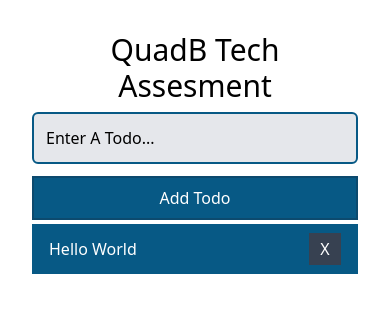
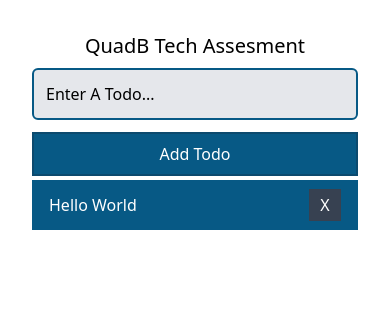
Before and after one commit to Npkrathour/todo, a React (Vite) app: page / in a window 390 px wide. Shown: the top 312 px of the page. Built offline with nearby package versions, Linux system fonts and the light colour scheme.

Commit message:
fix text size

```diff
--- a/src/App.jsx
+++ b/src/App.jsx
@@ -5,7 +5,9 @@ import Todos from "./Components/Todos";
 function App() {
   return (
     <>
-      <h1 className="text-3xl font-medium text-black">QuadB Tech Assesment</h1>
+      <h1 className="md:text-3xl text-xl font-medium text-black">
+        QuadB Tech Assesment
+      </h1>
       <AddTodo />
       <Todos />
     </>
```
